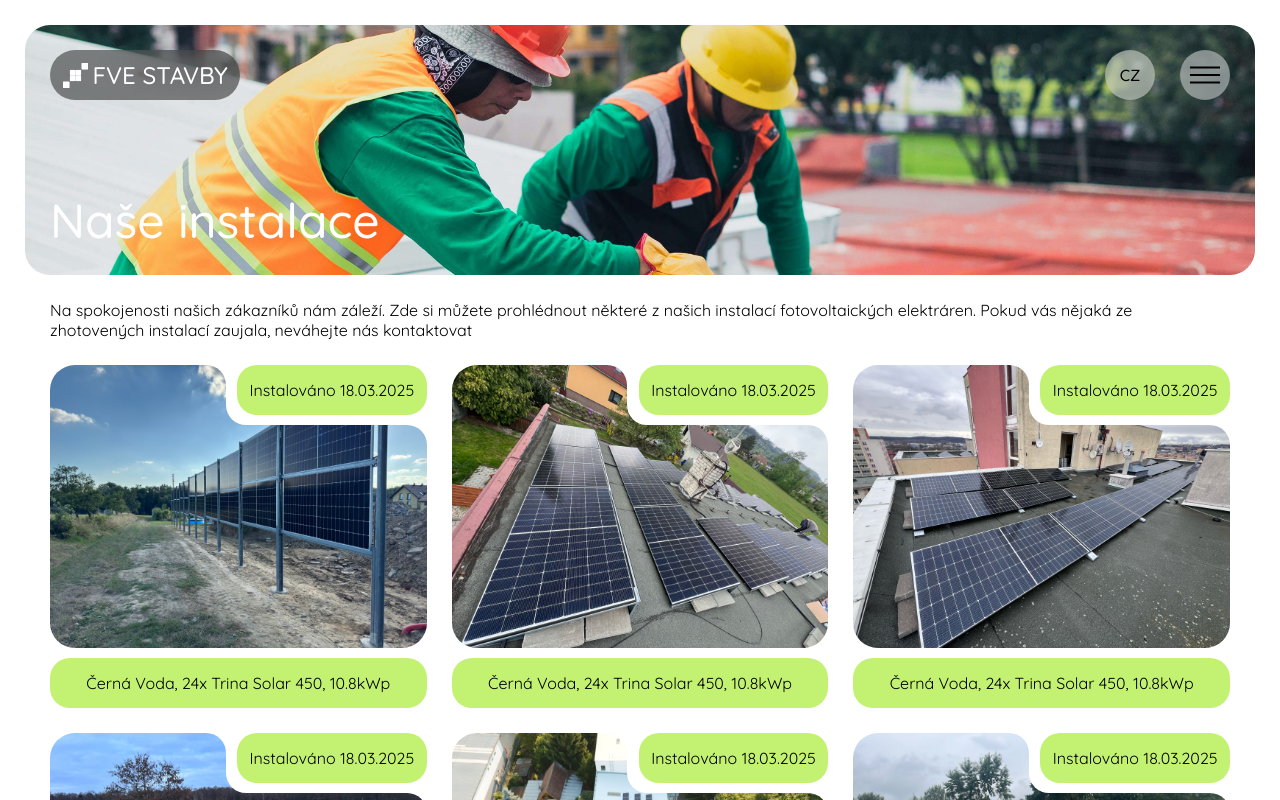
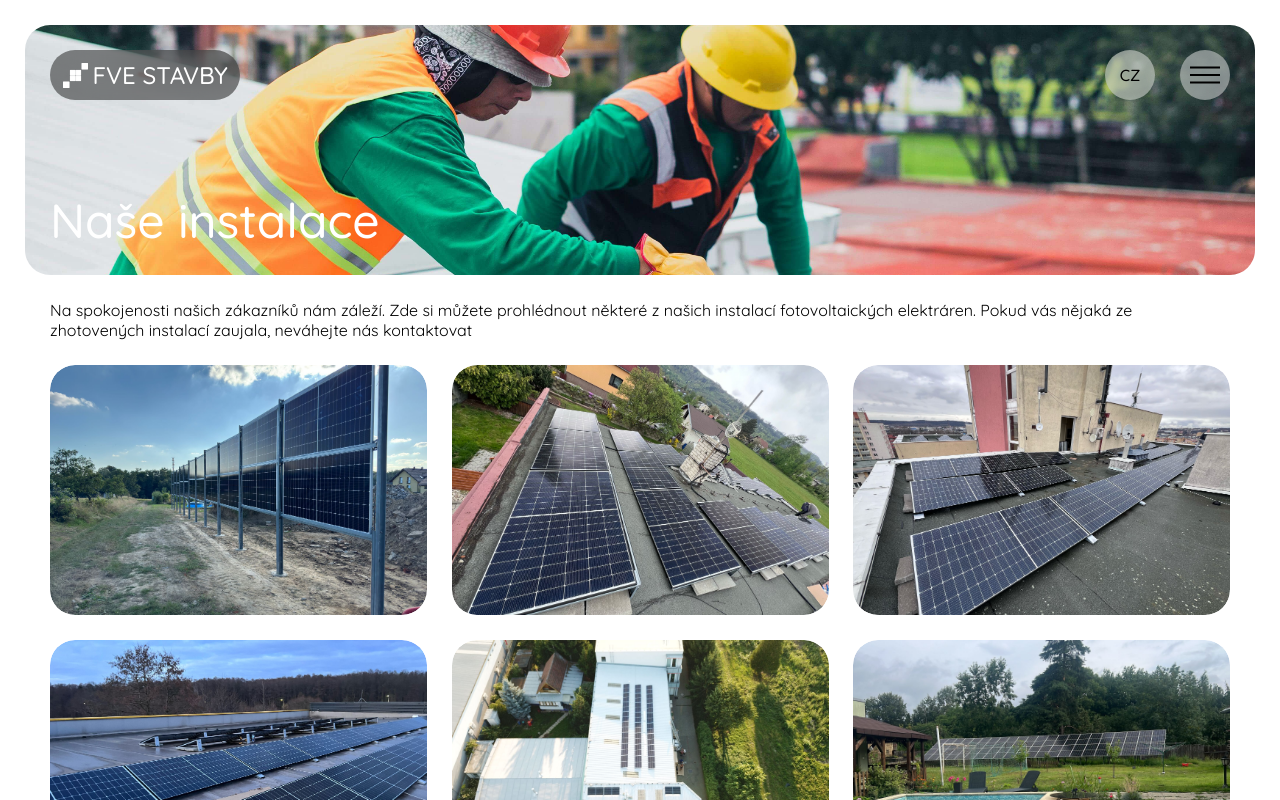
Before and after one commit to stepandordiai/fve-stavby, a React (Vite) app: page /our-installation in a window 1280 px wide. Shown: the top 800 px of the page. Built offline with nearby package versions, Linux system fonts and the light colour scheme.

Commit message:
v2.14.5 Update OurInstallation and fix bugs

```diff
--- a/src/components/PageTitle/PageTitle.scss
+++ b/src/components/PageTitle/PageTitle.scss
@@ -17,11 +17,11 @@
 
 .page-title__img {
     position: absolute;
-    top: 0;
+    top: 50%;
+    transform: translateY(-50%);
     left: 0;
     z-index: -1;
-    width: 100%;
-    height: 100%;
+    right: 0;
     object-fit: cover;
     object-position: center;
 }
--- a/src/pages/OurInstallation/OurInstallation.jsx
+++ b/src/pages/OurInstallation/OurInstallation.jsx
@@ -168,6 +168,42 @@ const OurInstallation = () => {
         });
     }, []);
 
+    useEffect(() => {
+        document
+            .querySelectorAll(".our-installation__card-wrapper")
+            .forEach((card, index) => {
+                document.addEventListener("scroll", () => {
+                    const cardRect = card.getBoundingClientRect();
+
+                    if (cardRect.top < window.innerHeight - 200) {
+                        const innerCard = document.querySelectorAll(
+                            ".our-installation__card"
+                        );
+                        const cardImg = document.querySelectorAll(
+                            ".our-installation__card img"
+                        );
+
+                        innerCard[index].classList.add("inner-card--active");
+                        cardImg[index].classList.add("card-img--active");
+                    }
+                });
+
+                const cardRect = card.getBoundingClientRect();
+
+                if (cardRect.top < window.innerHeight - 200) {
+                    const innerCard = document.querySelectorAll(
+                        ".our-installation__card"
+                    );
+                    const cardImg = document.querySelectorAll(
+                        ".our-installation__card img"
+                    );
+
+                    innerCard[index].classList.add("inner-card--active");
+                    cardImg[index].classList.add("card-img--active");
+                }
+            });
+    }, []);
+
     return (
         <>
             <Helmet>
@@ -191,14 +227,14 @@ const OurInstallation = () => {
                                 >
                                     <div className="our-installation__card">
                                         <img src={img} alt={description} />
-                                        <div className="behind-date-element"></div>
-                                        <p className="our-installation__card-date-info">
-                                            Instalováno {installationDate}
-                                        </p>
+                                        {/* <div className="behind-date-element"></div> */}
+                                        {/* <p className="our-installation__card-date-info">
+                                            ~ 10 kWt
+                                        </p> */}
                                     </div>
-                                    <p className="our-installation__card-info">
+                                    {/* <p className="our-installation__card-info">
                                         {description}
-                                    </p>
+                                    </p> */}
                                 </div>
                             );
                         }
--- a/src/pages/OurInstallation/OurInstallation.scss
+++ b/src/pages/OurInstallation/OurInstallation.scss
@@ -15,23 +15,46 @@
 }
 
 .our-installation__card-wrapper {
-    display: flex;
-    flex-direction: column;
+    // display: flex;
+    // flex-direction: column;
 }
 
 .our-installation__card {
     position: relative;
     flex-grow: 1;
+    scale: 0;
+    border-radius: 25px;
+    overflow: hidden;
 
     img {
         position: relative;
         z-index: 0;
         width: 100%;
-        height: 100%;
+        // height: 100%;
+        // aspect-ratio: 16/12;
+        // aspect-ratio: 2/1.5;
+        height: 250px;
         object-fit: cover;
         object-position: center;
         border-radius: 25px;
         cursor: pointer;
+        scale: 2;
+    }
+}
+
+.inner-card--active {
+    animation: animateImg1 2s forwards;
+    animation-timing-function: cubic-bezier(0.75, 0.5, 0.25, 1);
+}
+
+.card-img--active {
+    animation: animateImg1 2s forwards;
+    animation-timing-function: cubic-bezier(0.75, 0.5, 0.25, 1);
+}
+
+@keyframes animateImg1 {
+    to {
+        scale: 1;
     }
 }
 
```
